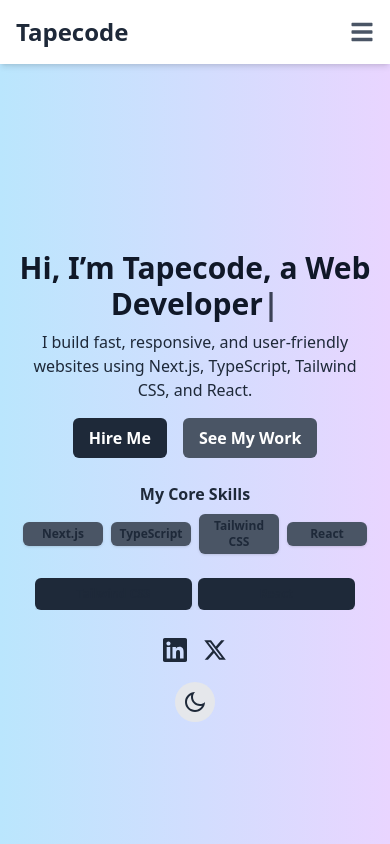
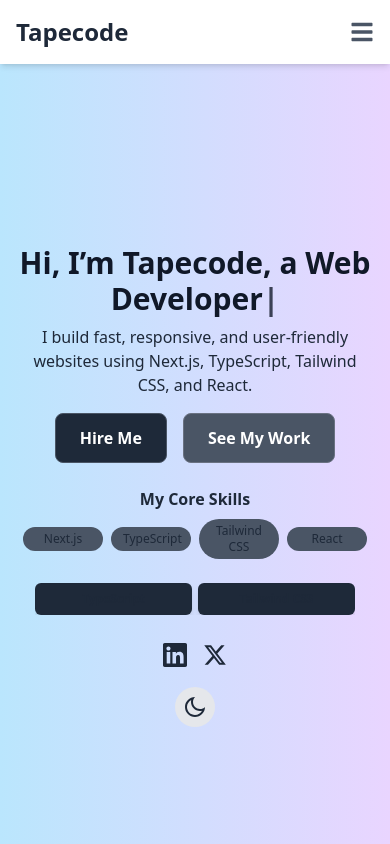
Before and after one commit to gr1shq/tapecode, a Next.js app: page / in a window 390 px wide. Shown: the top 844 px of the page. Built offline with nearby package versions, Linux system fonts and the light colour scheme.

Commit message:
some fixes

```diff
--- a/app/(sections)/Hero.tsx
+++ b/app/(sections)/Hero.tsx
@@ -40,19 +40,20 @@ const Hero = () => {
         <p className="text-base sm:text-lg md:text-xl text-gray-800 dark:text-gray-600 mb-4 sm:mb-6 max-w-2xl mx-auto mt-2 transition-colors duration-300">
           I build fast, responsive, and user-friendly websites using Next.js, TypeScript, Tailwind CSS, and React.
         </p>
+        {/* Modified Buttons: Larger, with gradient and border */}
         <div className="flex flex-wrap justify-center gap-4 sm:gap-6">
           <Link href="/contact" aria-label="Contact me to hire">
-            <button className="bg-gray-800 dark:bg-gray-700 text-white text-base sm:text-lg md:text-xl font-bold px-4 sm:px-5 md:px-6 py-2 sm:py-2.5 md:py-3 rounded-md transition-all duration-300 transform hover:scale-105 hover:shadow-lg hover:bg-black dark:hover:bg-gray-600">
+            <button className="bg-gray-800 dark:bg-gray-700 text-white text-base sm:text-lg md:text-xl font-bold px-6 sm:px-8 md:px-10 py-3 sm:py-3.5 md:py-4 rounded-lg transition-all duration-300 transform hover:scale-105 hover:shadow-xl hover:bg-gradient-to-r hover:from-gray-800 hover:to-gray-700 dark:hover:from-gray-700 dark:hover:to-gray-600 border border-gray-600 dark:border-gray-500">
               Hire Me
             </button>
           </Link>
           <Link href="/projects" aria-label="View my projects">
-            <button className="bg-gray-600 dark:bg-gray-400 text-white dark:text- text-base sm:text-lg md:text-xl font-bold px-4 sm:px-5 md:px-6 py-2 sm:py-2.5 md:py-3 rounded-md transition-all duration-300 transform hover:scale-105 hover:shadow-lg hover:bg-gray-700 dark:hover:bg-gray-500">
+            <button className="bg-gray-600 dark:bg-gray-400 text-white text-base sm:text-lg md:text-xl font-bold px-6 sm:px-8 md:px-10 py-3 sm:py-3.5 md:py-4 rounded-lg transition-all duration-300 transform hover:scale-105 hover:shadow-xl hover:bg-gradient-to-r hover:from-gray-600 hover:to-gray-500 dark:hover:from-gray-400 dark:hover:to-gray-300 border border-gray-500 dark:border-gray-300">
               See My Work
             </button>
           </Link>
         </div>
-        {/* Skill Highlights */}
+        {/* Modified Skill Highlights: Simpler, flatter design */}
         <div className="mt-6 sm:mt-8 mb-6 sm:mb-8">
           <h3 className="text-base sm:text-lg md:text-xl font-semibold text-gray-800 dark:text-gray-600 mb-2 sm:mb-4 transition-colors duration-300">
             My Core Skills
@@ -61,14 +62,14 @@ const Hero = () => {
             {["Next.js", "TypeScript", "Tailwind CSS", "React"].map((skill, index) => (
               <span
                 key={index}
-                className="bg-gray-600 dark:bg-gray-300 text-gray-800 dark:text-gray-700 font-semibold text-xs sm:text-sm px-2 py-1 sm:py-2 rounded-md shadow-sm transition-all duration-300 hover:bg-gray-500 dark:hover:bg-gray-200 w-20 sm:w-24"
+                className="bg-gray-600 dark:bg-gray-300 text-gray-800 dark:text-gray-700 font-medium text-xs sm:text-sm px-3 py-1 rounded-full transition-colors duration-300 w-20 sm:w-24"
               >
                 {skill}
               </span>
             ))}
           </div>
         </div>
-        {/* Carousel */}
+        {/* Carousel (Unchanged) */}
         <div className="mt-6 sm:mt-8 max-w-xs sm:max-w-md md:max-w-4xl mx-auto">
           <Swiper
             modules={[Autoplay, Pagination]}
@@ -95,7 +96,7 @@ const Hero = () => {
             ))}
           </Swiper>
         </div>
-        {/* Social Links */}
+        {/* Social Links (Unchanged) */}
         <div className="mt-6 sm:mt-8 flex justify-center gap-4 sm:gap-6">
           <a
             href="https://www.linkedin.com/in/grisha-p-0a892935a/"
--- a/app/projects/[slug]/page.tsx
+++ b/app/projects/[slug]/page.tsx
@@ -70,6 +70,8 @@ export default async function ProjectPage({ params }: { params: Promise<{ slug:
             {project.images.map((image, i) => (
               <div key={i} className="relative group">
                 <Image
+                  width={500}
+                  height={300}
                   src={image}
                   alt={`${project.title} screenshot ${i + 1}`}
                   className="w-full h-48 sm:h-64 object-cover rounded-md shadow-md transition-all duration-300 group-hover:brightness-75"
--- a/app/projects/page.tsx
+++ b/app/projects/page.tsx
@@ -52,6 +52,8 @@ export default function Projects() {
               >
                 <div className="bg-white rounded-lg shadow-md overflow-hidden transform hover:scale-105 transition-all duration-300 cursor-pointer">
                   <Image
+                    width={500}
+                    height={500}
                     src={project.heroImage}
                     alt={`Screenshot of ${project.title} homepage`}
                     className="w-full h-36 sm:h-48 object-cover"
```
